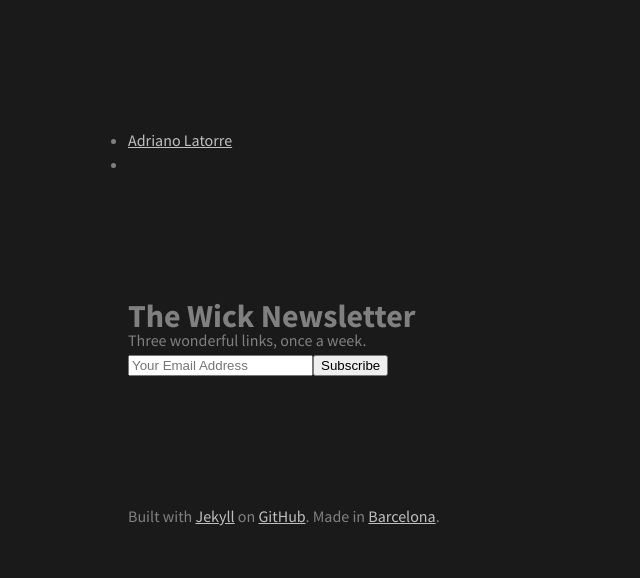
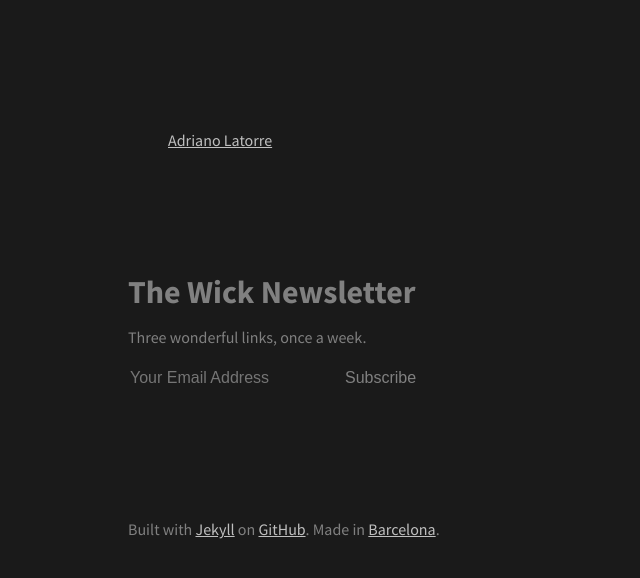
Before and after one commit to AdrianoLatorre/adriano.latorre.info, a Jekyll site: the page built from newsletter.md, in a window 1280 px wide. Shown: the top 578 px of the page, without its empty margins (0-640 px from the left). Built offline with Jekyll 4.4.1, drawn with Linux system fonts in a browser that asks for light colours.

Commit message:
Add custom sanitize.css

```diff
--- a/_sass/reset.scss
+++ b/_sass/reset.scss
@@ -1,24 +1,82 @@
 // reset.scss: ground-zero styles (resets, box-sizing).
 
-// Eric Meyer's Aprox Reset – http://meyerweb.com/eric/tools/css/reset/
-html, body, div, span, applet, object, iframe,
-h1, h2, h3, h4, h5, h6, p, blockquote, pre,
-a, abbr, acronym, address, big, cite, code,
-del, dfn, em, img, ins, kbd, q, s, samp,
-small, strike, strong, sub, sup, tt, var,
-b, u, i, center,
-dl, dt, dd, ol, ul, li,
-fieldset, form, label, legend,
-table, caption, tbody, tfoot, thead, tr, th, td,
-article, aside, canvas, details, embed,
-figure, figcaption, footer, header, hgroup,
-menu, nav, output, ruby, section, summary,
-time, mark, audio, video {
-  border: 0;
-  // font: inherit;
-  // font-size: 100%;
-  // line-height: 150%;
+// sanitize.css – https://github.com/jonathantneal/sanitize.css/blob/master/sanitize.css
+
+/**
+ * 1. Remove repeating backgrounds in all browsers (opinionated).
+ * 2. Add box sizing inheritence in all browsers (opinionated).
+ */
+
+*,
+::before,
+::after {
+  background-repeat: no-repeat; /* 1 */
+  box-sizing: inherit; /* 2 */
+}
+
+/**
+ * 1. Add border box sizing in all browsers (opinionated).
+ * 2. Add the default cursor in all browsers (opinionated).
+ * 3. Add a flattened line height in all browsers (opinionated).
+ * 4. Prevent font size adjustments after orientation changes in IE and iOS.
+ */
+
+html {
+  box-sizing: border-box; /* 1 */
+  cursor: default; /* 2 */
+  font-family: sans-serif; /* 3 */
+  line-height: 1.5; /* 3 */
+  -ms-text-size-adjust: 100%; /* 4 */
+  -webkit-text-size-adjust: 100%; /* 4 */
+}
+
+/**
+ * Remove the margin in all browsers (opinionated).
+ */
+
+body {
   margin: 0;
-  padding: 0;
-  vertical-align: baseline;
 }
+
+/**
+ * Remove the list style on navigation lists in all browsers (opinionated).
+ */
+
+nav ol,
+nav ul {
+  list-style: none;
+}
+
+/**
+ * Remove the border on images inside links in IE 10-.
+ */
+
+img {
+  border-style: none;
+}
+
+/**
+ * 1. Remove the default styling in all browsers (opinionated).
+ * 2. Remove the margin in Firefox and Safari.
+ */
+
+button,
+input,
+select,
+textarea {
+  background-color: transparent; /* 1 */
+  border-style: none; /* 1 */
+  color: inherit; /* 1 */
+  font-size: 1em; /* 1 */
+  margin: 0; /* 2 */
+}
+
+/**
+ * 1. Remove the vertical scrollbar in IE.
+ * 2. Change the resize direction on textareas in all browsers (opinionated).
+ */
+
+textarea {
+  overflow: auto; /* 1 */
+  resize: vertical; /* 2 */
+}
```
